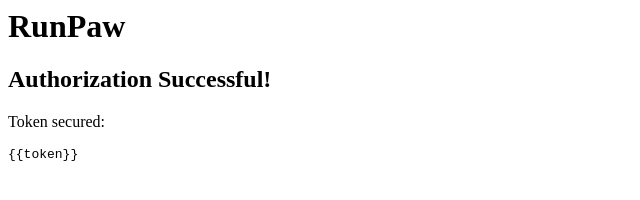
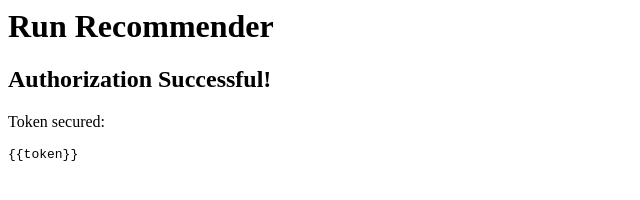
Before and after one commit to mileserickson/runpaw, a plain HTML site: page templates/success.html in a window 1280 px wide. Shown: the whole page, without its empty margins (0-640 px from the left). Drawn offline with Linux system fonts and the light colour scheme.

Commit message:
change success page

```diff
--- a/templates/success.html
+++ b/templates/success.html
@@ -1,9 +1,9 @@
 <html>
 	<head>
-		<title>RunPaw</title>
+		<title>Run Recommender</title>
 	</head>
 	<body>
-		<h1>RunPaw</h1>
+		<h1>Run Recommender</h1>
 		<h2>Authorization Successful!</h2>
 		<p>Token secured: <pre>{{token}}</pre></p>
 	</body>
```
